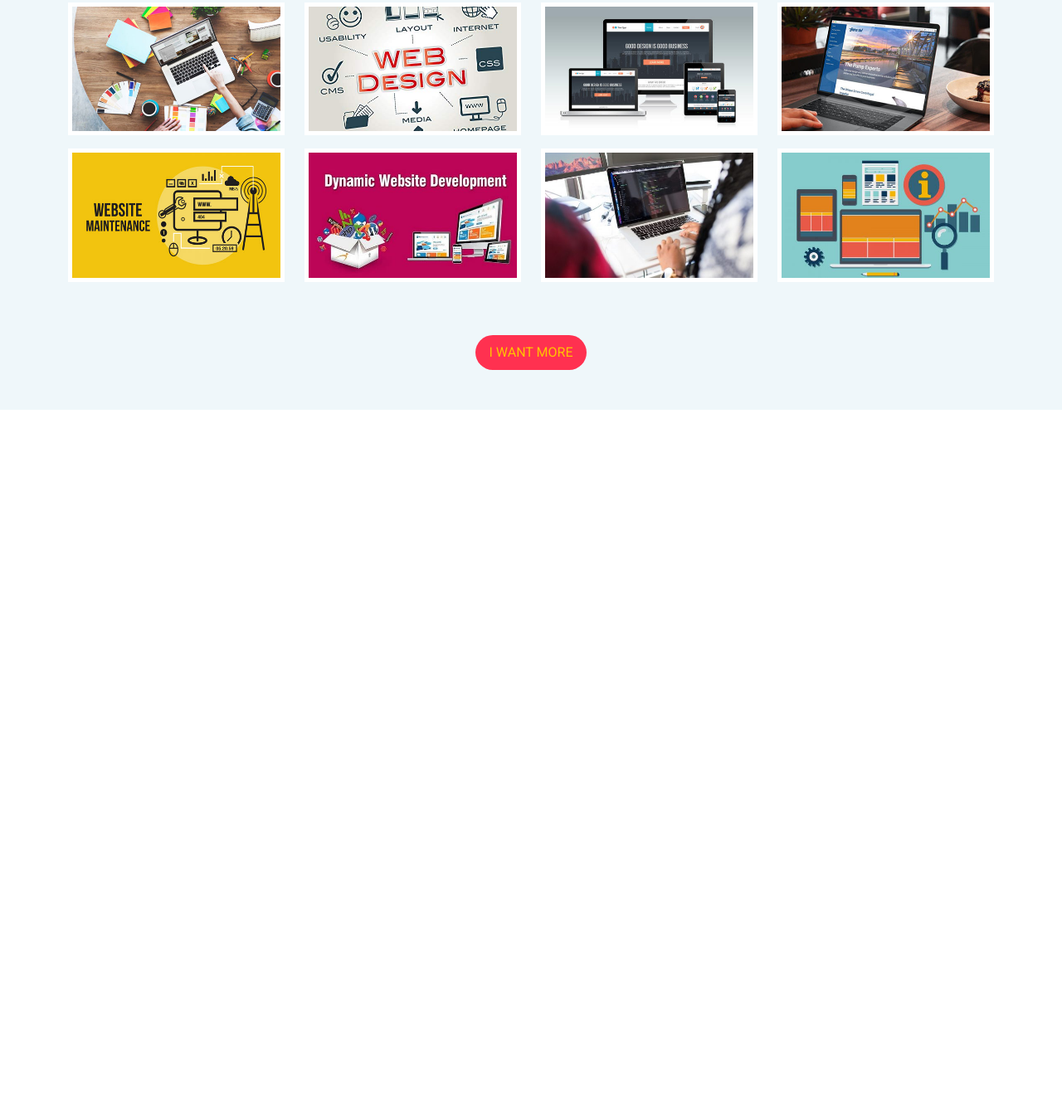
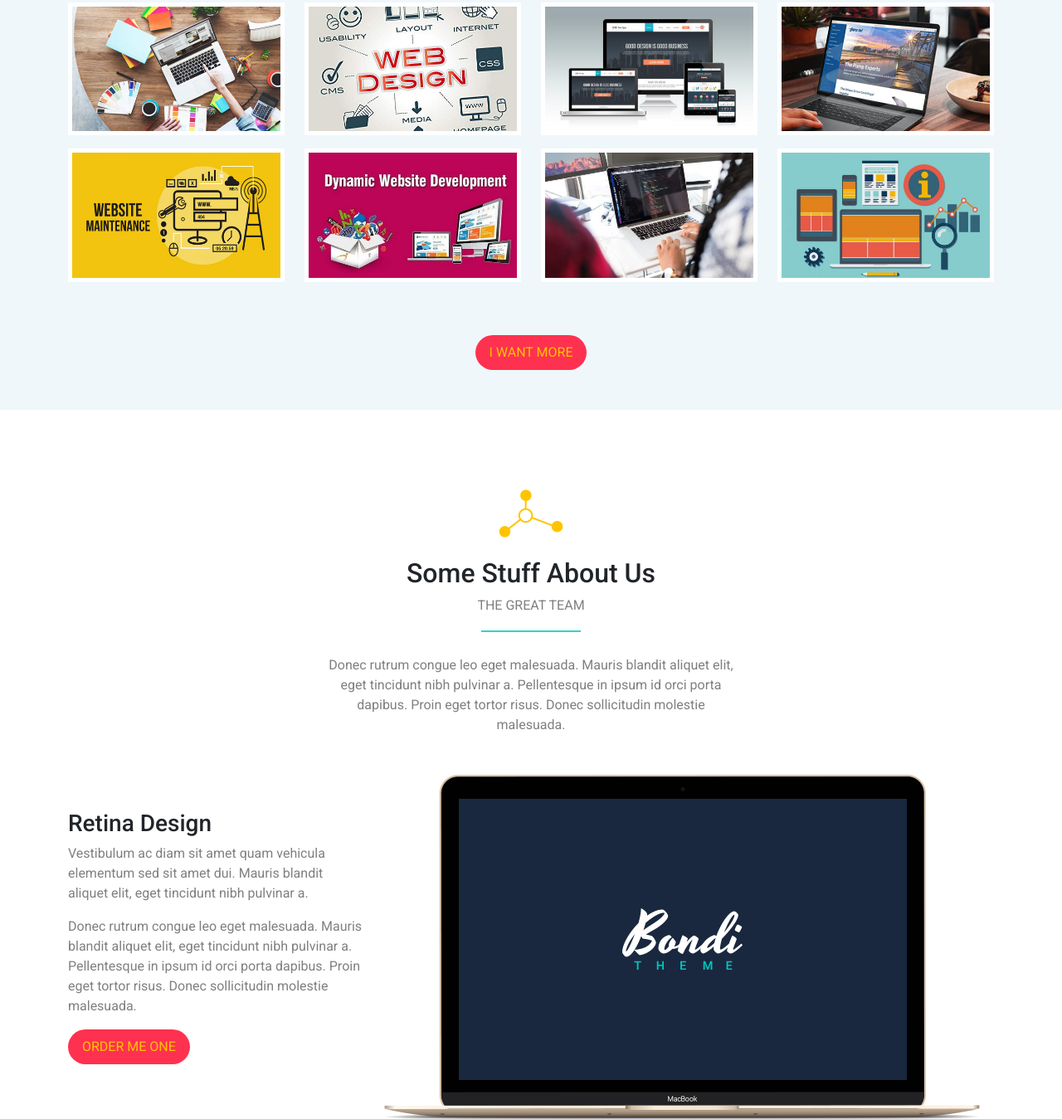
Before and after one commit to Mohamedbeko443/Bondi, a plain HTML site: page index.html in a window 1280 px wide. Shown: the part 1899-3248 px from the top of the page at 83% size. Before the commit the page ends 2393 px from the top, so only its background shows below. Drawn offline with Linux system fonts and the light colour scheme.

Commit message:
Stuff Section

```diff
--- a/CSS/master.css
+++ b/CSS/master.css
@@ -167,3 +167,11 @@ body{
 }
 
 /* End Work */
+
+/* Start Stuff */
+
+.stuff .des{
+    max-width: 500px;
+}
+
+/* End Stuff */
--- a/index.html
+++ b/index.html
@@ -178,6 +178,35 @@
             </div>
         </div>
         <!-- End Work  -->
+
+        <!-- Start Stuff -->
+        <div class="stuff pt-5">
+            <div class="container">
+                <div class="main-title text-center my-5 position-relative">
+                    <img class="mb-4" src="./images/title.png" alt="title">
+                    <h2>Some Stuff About Us</h2>
+                    <p class="text-black-50 text-uppercase">THE GREAT TEAM</p>
+                </div>
+                <p class="des text-center mb-5 text-black-50 m-auto ">Donec rutrum congue leo eget malesuada. Mauris blandit aliquet elit, eget tincidunt nibh pulvinar a. Pellentesque in ipsum id orci porta dapibus. Proin eget tortor risus. Donec sollicitudin molestie malesuada.</p>
+                <div class="row align-items-center">
+                    <div class="col-lg-4 mb-4 text-center text-md-start">
+                        <div class="text">
+                            <h3>Retina Design</h3>
+                            <p class="text-black-50 fs-6">Vestibulum ac diam sit amet quam vehicula elementum sed sit amet dui. Mauris blandit aliquet elit, eget tincidunt nibh pulvinar a.</p>
+                            <p class="text-black-50 fs-6">Donec rutrum congue leo eget malesuada. Mauris blandit aliquet elit, eget tincidunt nibh pulvinar a. Pellentesque in ipsum id orci porta dapibus. Proin eget tortor risus. Donec sollicitudin molestie malesuada.</p>
+                            <a href="" class="btn main-btn   rounded-pill text-uppercase">order me one</a>
+
+                        </div>
+                    </div>
+                    <div class="col-lg-8">
+                            <div class="image">
+                                <img  class="img-fluid" src="./images/laptop.png" alt="lap">
+                            </div>
+                    </div>
+                </div>
+            </div>
+        </div>
+        <!-- End Stuff -->
     <script src="./Js/bootstrap.bundle.min.js"></script>
     <script src="./Js/all.min.js"></script>
 </body>
```
Also changed, not shown: images/laptop.png (added).
